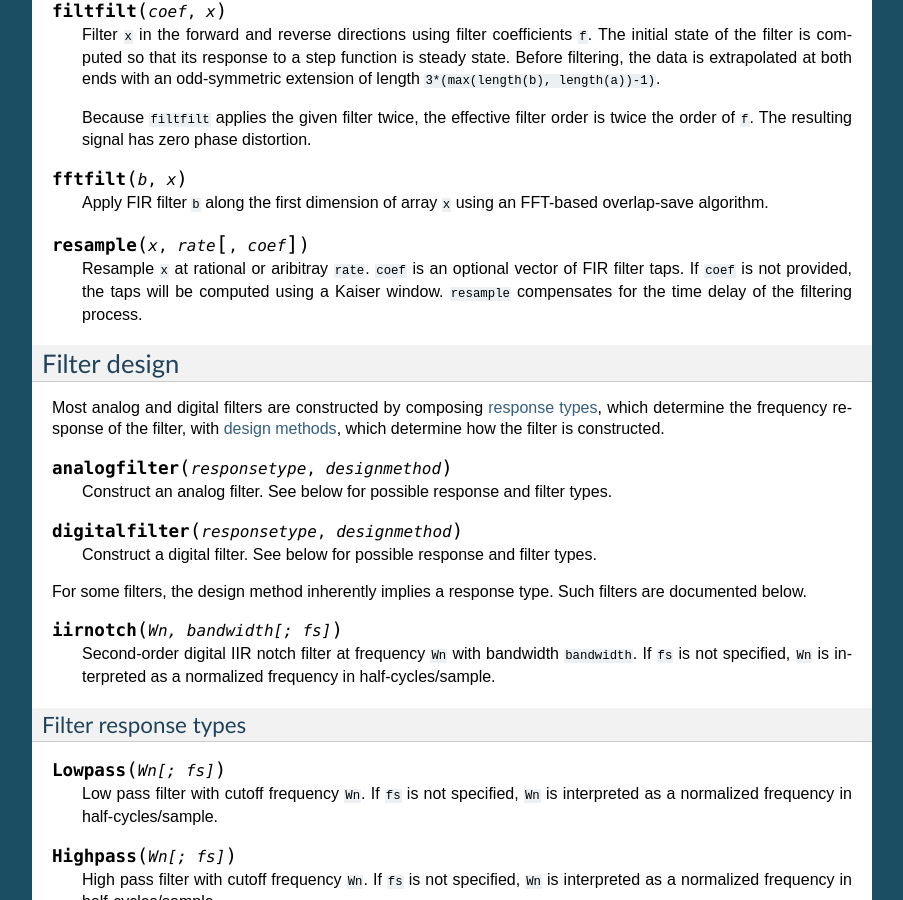
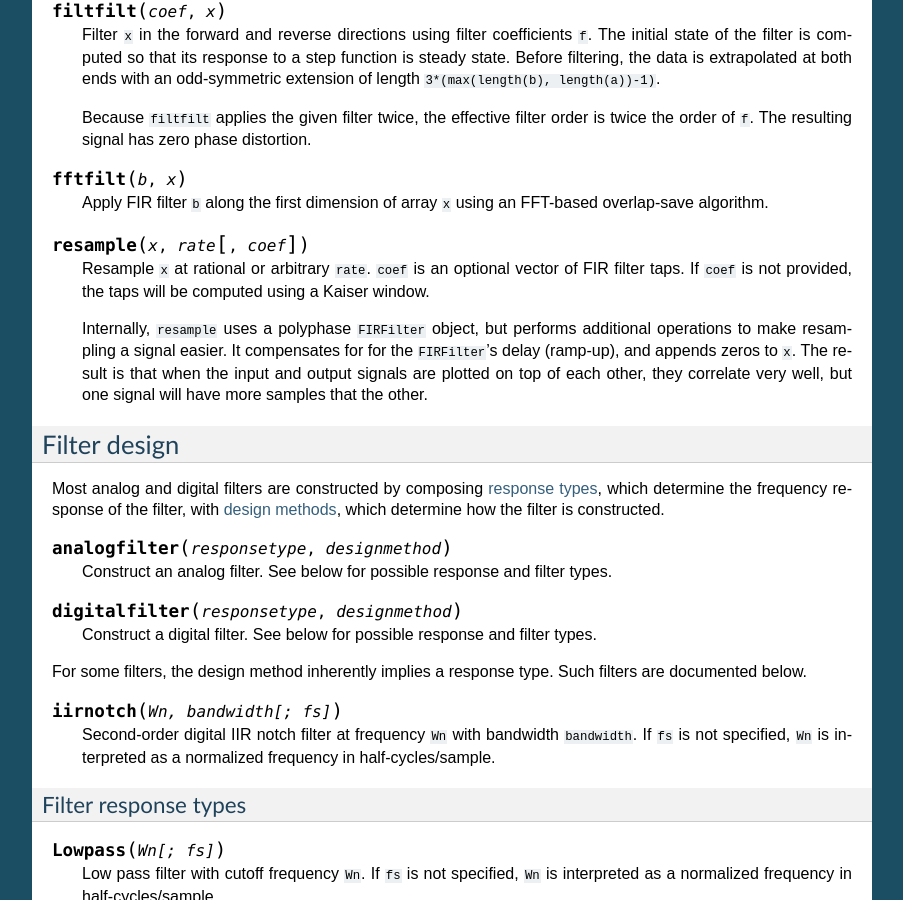
Before and after one commit to JuliaDSP/DSP.jl, a Sphinx documentation site: the page built from doc/filters.rst, in a window 1280 px wide and 900 px high, scrolled down 1860 px. Shown: the whole window, without its empty margins (198-1101 px from the left). Built offline with Sphinx 7.4.7, drawn with Linux system fonts in a browser that asks for light colours; formulas are drawn with MathJax 3.

Commit message:
Expanded `resample` documentation and added `resample_filter` tests.

```diff
--- a/doc/filters.rst
+++ b/doc/filters.rst
@@ -134,10 +134,17 @@ Filter application
 
 .. function:: resample(x, rate[, coef])
 
-    Resample ``x`` at rational or aribitray ``rate``.
+    Resample ``x`` at rational or arbitrary ``rate``.
     ``coef`` is an optional vector of FIR filter taps. If ``coef``
     is not provided, the taps will be computed using a Kaiser window.
-    ``resample`` compensates for the time delay of the filtering process.
+
+    Internally, ``resample`` uses a polyphase ``FIRFilter`` object,
+    but performs additional operations to make resampling a signal easier.
+    It compensates for for the ``FIRFilter``'s delay (ramp-up), and appends
+    zeros to ``x``. The result is that when the input and output signals
+    are plotted on top of each other, they correlate very well, but one
+    signal will have more samples that the other.
+
 
 
 Filter design
```
Also changed, not shown: 1 other file.
